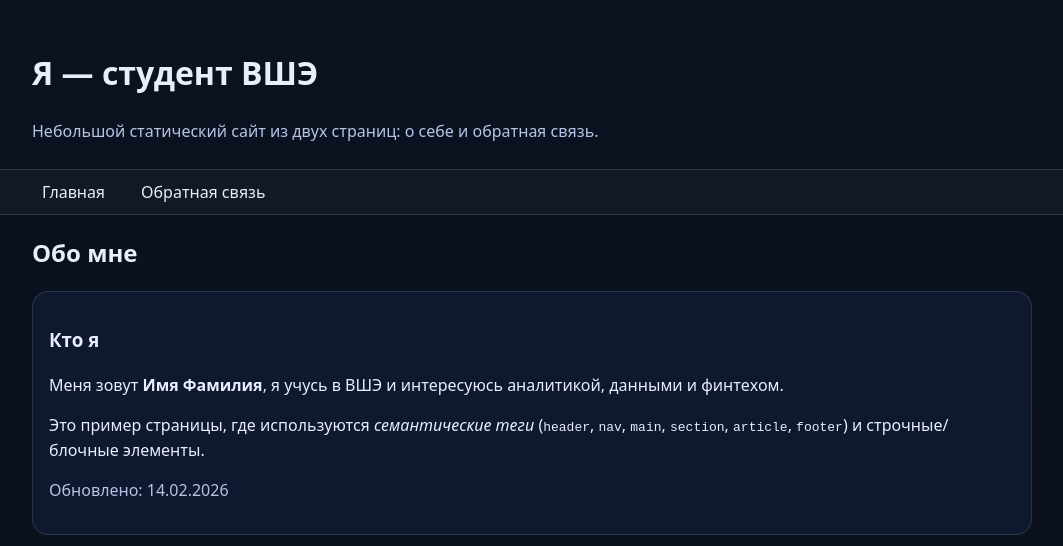
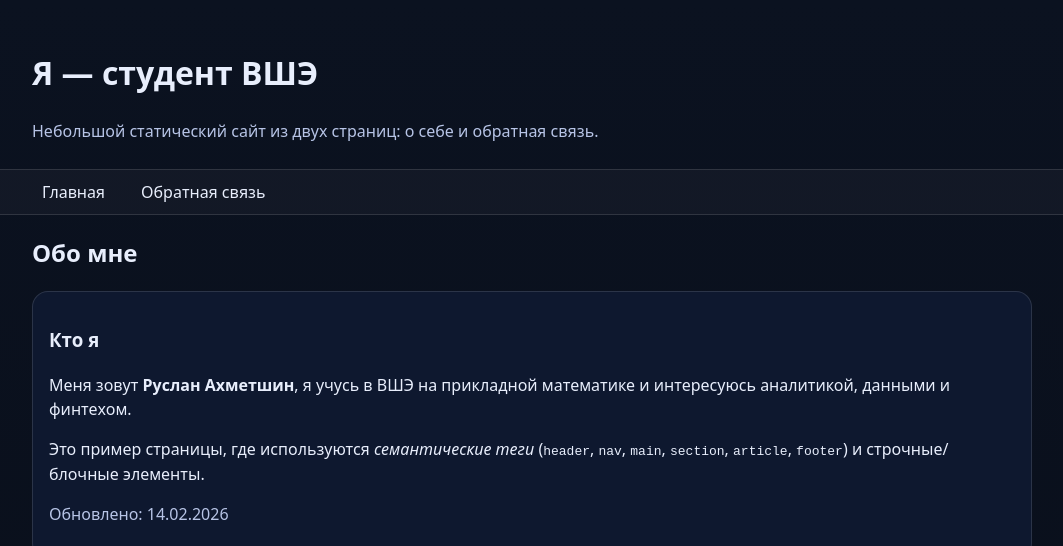
Before and after one commit to Notbad00/-1-HTML-, a plain HTML site: page index.html in a window 1280 px wide. Shown: the top 546 px of the page, without its empty margins (108-1171 px from the left). Drawn offline with Linux system fonts and the light colour scheme.

Commit message:
Update name in index.html

```diff
--- a/index.html
+++ b/index.html
@@ -39,7 +39,7 @@
         </header>
 
         <p>
-          Меня зовут <strong>Имя Фамилия</strong>, я учусь в ВШЭ и интересуюсь
+          Меня зовут <strong>Руслан Ахметшин</strong>, я учусь в ВШЭ на прикладной математике и интересуюсь
           аналитикой, данными и финтехом.
         </p>
 
```
